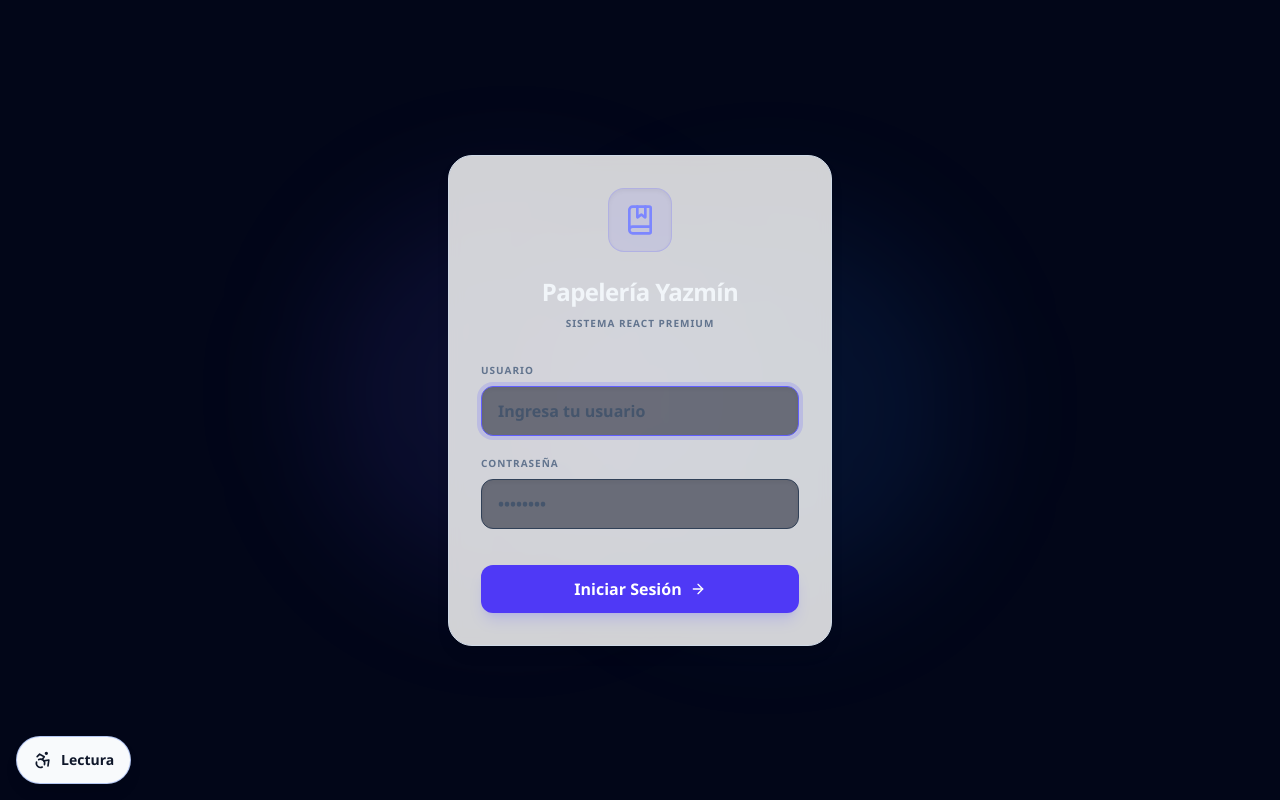
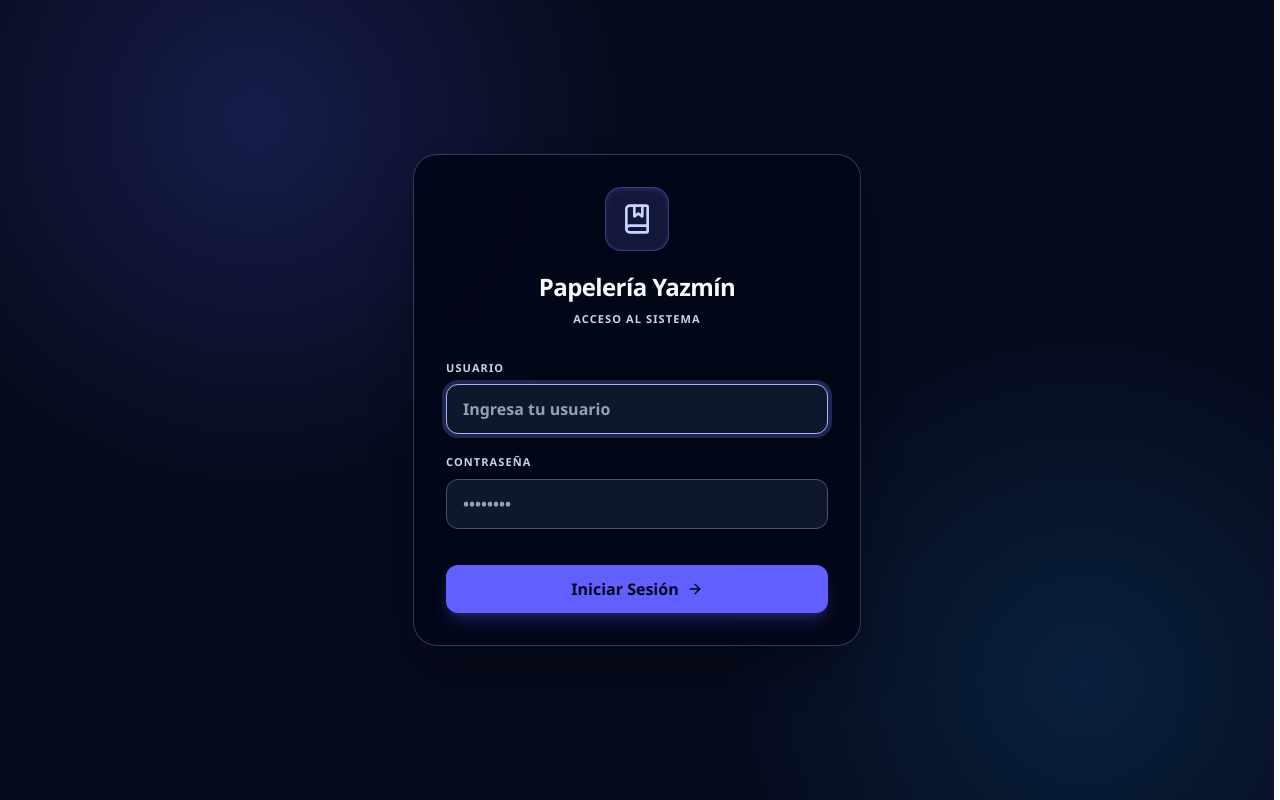
Before and after one commit to Morach117/sistema, a React app in the folder frontend/: page /login in a window 1280 px wide. Built offline with nearby package versions, Linux system fonts and the light colour scheme; the HTML template or start-up script is replaced by a standard one.

Commit message:
fix: integrar controles de lectura en la interfaz

```diff
--- a/frontend/src/components/AccessibilityMenu.jsx
+++ b/frontend/src/components/AccessibilityMenu.jsx
@@ -1,4 +1,4 @@
-import { useEffect, useState } from 'react'
+import { useEffect, useRef, useState } from 'react'
 import { Accessibility, Contrast, RotateCcw, Type } from 'lucide-react'
 
 const STORAGE_KEY = 'papeleria-accessibility-preferences'
@@ -21,9 +21,10 @@ function readPreferences() {
   }
 }
 
-export default function AccessibilityMenu() {
+export default function AccessibilityMenu({ className = '' }) {
   const [open, setOpen] = useState(false)
   const [preferences, setPreferences] = useState(readPreferences)
+  const menuRef = useRef(null)
 
   useEffect(() => {
     const root = document.documentElement
@@ -37,12 +38,28 @@ export default function AccessibilityMenu() {
     }
   }, [preferences])
 
+  useEffect(() => {
+    if (!open) return undefined
+    const closeFromOutside = (event) => {
+      if (!menuRef.current?.contains(event.target)) setOpen(false)
+    }
+    const closeOnEscape = (event) => {
+      if (event.key === 'Escape') setOpen(false)
+    }
+    document.addEventListener('pointerdown', closeFromOutside)
+    document.addEventListener('keydown', closeOnEscape)
+    return () => {
+      document.removeEventListener('pointerdown', closeFromOutside)
+      document.removeEventListener('keydown', closeOnEscape)
+    }
+  }, [open])
+
   const reset = () => setPreferences({ textSize: 'normal', highContrast: false, reduceMotion: false })
 
   return (
-    <div className="fixed bottom-4 left-4 z-50">
+    <div ref={menuRef} className={`relative ${className}`}>
       {open && (
-        <section aria-label="Opciones de lectura" className="mb-3 w-[min(22rem,calc(100vw-2rem))] rounded-2xl border border-border bg-popover p-4 text-popover-foreground shadow-2xl">
+        <section aria-label="Opciones de lectura" className="absolute bottom-full left-0 z-50 mb-3 max-h-[min(36rem,calc(100dvh-8rem))] w-[min(22rem,calc(100vw-2rem))] overflow-y-auto rounded-2xl border border-border bg-popover p-4 text-popover-foreground shadow-2xl">
           <div className="flex items-start gap-3">
             <span className="grid h-10 w-10 shrink-0 place-items-center rounded-xl bg-primary/10 text-primary"><Accessibility aria-hidden="true" className="h-5 w-5" /></span>
             <div><h2 className="font-black">Lectura y accesibilidad</h2><p className="mt-0.5 text-sm text-muted-foreground">Estos ajustes se guardan en esta PC.</p></div>
@@ -66,7 +83,7 @@ export default function AccessibilityMenu() {
           </div>
         </section>
       )}
-      <button type="button" aria-label="Abrir opciones de lectura y accesibilidad" aria-expanded={open} onClick={() => setOpen((value) => !value)} className="inline-flex min-h-12 items-center gap-2 rounded-full border border-primary/30 bg-background px-4 text-sm font-black text-foreground shadow-lg transition hover:bg-primary hover:text-primary-foreground focus-visible:outline-none focus-visible:ring-2 focus-visible:ring-ring focus-visible:ring-offset-2">
+      <button type="button" aria-label="Abrir opciones de lectura y accesibilidad" aria-expanded={open} onClick={() => setOpen((value) => !value)} className="inline-flex min-h-11 w-full items-center justify-center gap-2 rounded-xl border border-border bg-background px-4 text-sm font-black text-foreground transition-colors hover:bg-accent hover:text-accent-foreground focus-visible:outline-none focus-visible:ring-2 focus-visible:ring-ring focus-visible:ring-offset-2">
         <Accessibility aria-hidden="true" className="h-5 w-5" />
         <span>Lectura</span>
       </button>
--- a/frontend/src/components/layout/AppShell.jsx
+++ b/frontend/src/components/layout/AppShell.jsx
@@ -21,6 +21,7 @@ import {
 } from 'lucide-react'
 import { canAccess } from '@/auth/permissions'
 import { clearSession, readSession } from '@/auth/session'
+import AccessibilityMenu from '../AccessibilityMenu'
 import ThemeToggle from './ThemeToggle'
 
 const primaryItems = [
@@ -234,6 +235,8 @@ export default function AppShell({ children }) {
               </p>
             </div>
           </div>
+          <div className="grid gap-2">
+            <AccessibilityMenu />
             <button
               type="button"
               onClick={handleLogout}
@@ -242,6 +245,7 @@ export default function AppShell({ children }) {
               <LogOut aria-hidden="true" className="h-5 w-5" />
               Cerrar Sesión
             </button>
+          </div>
         </div>
       </aside>
 
@@ -264,7 +268,7 @@ export default function AppShell({ children }) {
           <ThemeToggle />
         </header>
 
-        <main id="main-content" tabIndex="-1" className="min-w-0 flex-1 overflow-y-auto p-4 sm:p-6 lg:p-10">
+        <main id="main-content" tabIndex="-1" className="app-content-scroll min-w-0 flex-1 overflow-y-auto p-4 sm:p-6 lg:p-10">
           {children}
         </main>
       </div>
--- a/frontend/src/main.jsx
+++ b/frontend/src/main.jsx
@@ -5,7 +5,6 @@ import { BrowserRouter } from 'react-router-dom'
 import { ThemeProvider } from 'next-themes'
 import { Toaster } from 'sonner'
 import App from './App.jsx'
-import AccessibilityMenu from './components/AccessibilityMenu.jsx'
 import './lib/api'
 import './index.css'
 import './styles/accessibility.css'
@@ -25,7 +24,6 @@ ReactDOM.createRoot(document.getElementById('root')).render(
       <QueryClientProvider client={queryClient}>
         <BrowserRouter>
           <App />
-          <AccessibilityMenu />
           <Toaster richColors position="bottom-right" />
         </BrowserRouter>
       </QueryClientProvider>
--- a/frontend/src/pages/Login.jsx
+++ b/frontend/src/pages/Login.jsx
@@ -31,19 +31,17 @@ export default function Login() {
   }
 
   return (
-    <div className="min-h-screen flex items-center justify-center bg-slate-950 p-4 relative overflow-hidden">
-      {/* Decorative background elements */}
-      <div className="absolute top-1/4 left-1/4 w-96 h-96 bg-indigo-500/10 rounded-full blur-3xl pointer-events-none"></div>
-      <div className="absolute bottom-1/4 right-1/4 w-96 h-96 bg-blue-500/10 rounded-full blur-3xl pointer-events-none"></div>
+    <div className="relative grid min-h-dvh place-items-center overflow-y-auto bg-[#060b1d] px-4 py-8 text-slate-100">
+      <div aria-hidden="true" className="pointer-events-none absolute inset-0 bg-[radial-gradient(circle_at_20%_15%,rgba(90,99,255,0.2),transparent_30%),radial-gradient(circle_at_85%_85%,rgba(24,162,255,0.14),transparent_28%)]" />
 
-      <div className="w-full max-w-sm glass-panel bg-slate-900/60 rounded-3xl shadow-2xl border border-slate-800/60 overflow-hidden relative z-10 backdrop-blur-xl">
-        <div className="p-8">
+      <div className="relative z-10 w-full max-w-md overflow-hidden rounded-3xl border border-slate-600/70 bg-slate-950/90 shadow-2xl shadow-black/40 backdrop-blur-xl">
+        <div className="p-6 sm:p-8">
           <div className="text-center mb-8">
-            <div className="inline-flex items-center justify-center w-16 h-16 rounded-2xl bg-indigo-500/10 border border-indigo-500/20 text-indigo-400 mb-6 shadow-inner">
+            <div className="inline-flex items-center justify-center w-16 h-16 rounded-2xl border border-indigo-400/35 bg-indigo-400/15 text-indigo-200 mb-5 shadow-inner shadow-indigo-500/20">
               <BookMarked className="w-8 h-8" />
             </div>
-            <h2 className="text-2xl font-black text-slate-100 tracking-tight">Papelería Yazmín</h2>
-            <p className="text-[10px] text-slate-500 uppercase tracking-widest font-black mt-2">Sistema React Premium</p>
+            <h2 className="text-2xl font-black text-slate-50 tracking-tight">Papelería Yazmín</h2>
+            <p className="text-[11px] text-slate-300 uppercase tracking-widest font-black mt-2">Acceso al sistema</p>
           </div>
 
           {error && (
@@ -55,10 +53,10 @@ export default function Login() {
 
           <form onSubmit={handleLogin} className="space-y-5">
             <div>
-              <label className="block text-[10px] uppercase tracking-widest font-black text-slate-500 mb-2">Usuario</label>
+              <label className="block text-[11px] uppercase tracking-widest font-black text-slate-300 mb-2">Usuario</label>
               <input
                 type="text"
-                className="w-full px-4 py-3 bg-slate-950/50 border border-slate-700 text-slate-200 rounded-xl focus:outline-none focus:ring-4 focus:ring-indigo-500/20 focus:border-indigo-500 transition-all shadow-inner font-bold placeholder:text-slate-600"
+                className="w-full px-4 py-3 bg-slate-900 border border-slate-600 text-slate-50 rounded-xl focus:outline-none focus:ring-4 focus:ring-indigo-400/25 focus:border-indigo-300 transition-all shadow-inner font-bold placeholder:text-slate-400"
                 value={usuario}
                 onChange={(e) => setUsuario(e.target.value)}
                 required
@@ -68,10 +66,10 @@ export default function Login() {
             </div>
 
             <div>
-              <label className="block text-[10px] uppercase tracking-widest font-black text-slate-500 mb-2">Contraseña</label>
+              <label className="block text-[11px] uppercase tracking-widest font-black text-slate-300 mb-2">Contraseña</label>
               <input
                 type="password"
-                className="w-full px-4 py-3 bg-slate-950/50 border border-slate-700 text-slate-200 rounded-xl focus:outline-none focus:ring-4 focus:ring-indigo-500/20 focus:border-indigo-500 transition-all shadow-inner font-bold placeholder:text-slate-600"
+                className="w-full px-4 py-3 bg-slate-900 border border-slate-600 text-slate-50 rounded-xl focus:outline-none focus:ring-4 focus:ring-indigo-400/25 focus:border-indigo-300 transition-all shadow-inner font-bold placeholder:text-slate-400"
                 value={password}
                 onChange={(e) => setPassword(e.target.value)}
                 required
@@ -79,7 +77,7 @@ export default function Login() {
               />
             </div>
 
-            <Button type="submit" className="w-full h-12 bg-indigo-600 hover:bg-indigo-500 text-white rounded-xl shadow-lg shadow-indigo-500/20 font-black text-base mt-4 transition-all active:scale-95" disabled={loading}>
+            <Button type="submit" className="w-full h-12 bg-indigo-500 hover:bg-indigo-400 text-slate-950 rounded-xl shadow-lg shadow-indigo-500/25 font-black text-base mt-4 transition-colors" disabled={loading}>
               {loading ? <Loader2 className="w-5 h-5 animate-spin" /> : (
                 <>Iniciar Sesión <ArrowRight className="w-4 h-4 ml-2" /></>
               )}
--- a/frontend/src/styles/accessibility.css
+++ b/frontend/src/styles/accessibility.css
@@ -1,3 +1,12 @@
+html {
+  scrollbar-gutter: stable;
+}
+
+.app-content-scroll {
+  overscroll-behavior: contain;
+  scrollbar-gutter: stable;
+}
+
 html[data-text-size='large'] {
   font-size: 112.5%;
 }
```
Also changed, not shown: 1 other file (tests, documents, lock files or other folders). Lines whose indentation alone changed are shown as unchanged.
